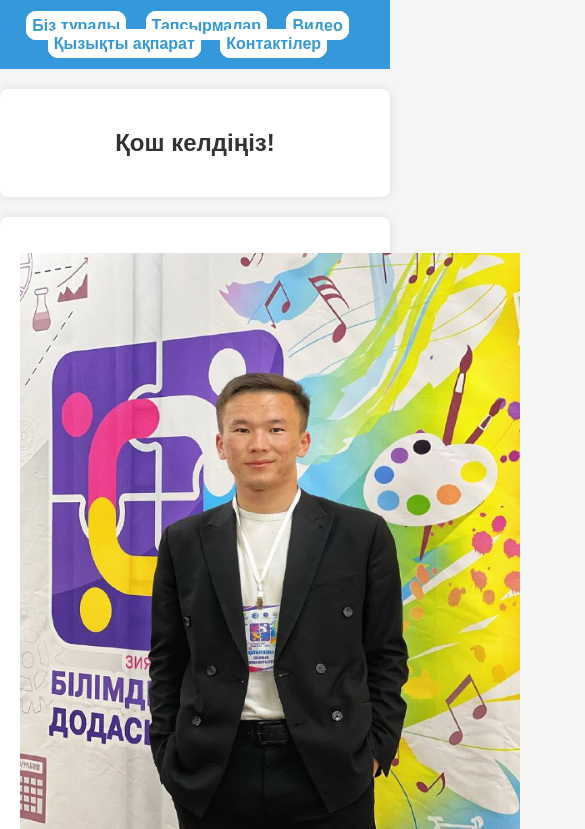
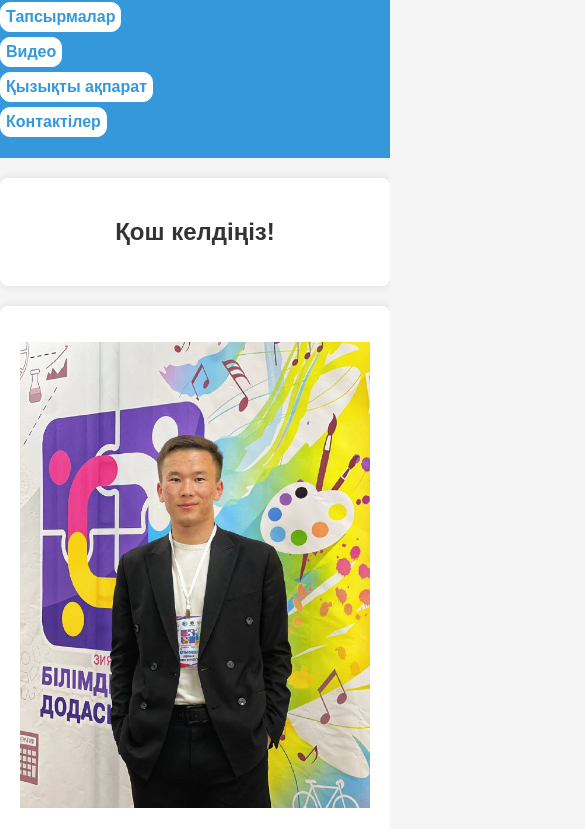
Before and after one commit to inmacnurs/inmac, a plain HTML site: page index.html in a window 390 px wide. Shown: the part 316-1145 px from the top of the page, 585 px wide, since content can reach past the window. Drawn offline with Linux system fonts and the light colour scheme.

Commit message:
Update index.html

```diff
--- a/index.html
+++ b/index.html
@@ -2,9 +2,43 @@
 <html lang="ru">
 <head>
   <meta charset="UTF-8">
+  <!-- Важно для адаптивности на мобильных устройствах -->
   <meta name="viewport" content="width=device-width, initial-scale=1.0">
+
   <title>Школа №1</title>
+
+  <!-- Подключаем Ваш основной файл стилей (если он уже есть) -->
   <link rel="stylesheet" href="styles.css">
+
+  <!-- Добавляем небольшие правки, чтобы страница стала адаптивной -->
+  <style>
+    /* Сброс отступов у элементов (по желанию) */
+    /*
+    * {
+      margin: 0;
+      padding: 0;
+      box-sizing: border-box;
+    }
+    */
+
+    /* Делаем изображения «резиновыми» */
+    img {
+      max-width: 100%;
+      height: auto !important; /* !important переопределяет атрибут height в HTML */
+    }
+
+    /* При узких экранах складываем меню в вертикальный список (примерно до 600px) */
+    @media (max-width: 600px) {
+      nav ul {
+        display: flex;
+        flex-direction: column;
+        align-items: flex-start; /* или center, если хотите по центру */
+      }
+      nav ul li {
+        margin-bottom: 5px;
+      }
+    }
+  </style>
 </head>
 <body>
 
@@ -15,8 +49,8 @@
         </div>
         <nav>
             <ul>
-            <li><a href="index.html">Біз туралы</a></li>
-            <li><a href="about.html">Тапсырмалар</a></li>
+                <li><a href="indexx.html">Біз туралы</a></li>
+                <li><a href="about1.html">Тапсырмалар</a></li>
                 <li><a href="teachers.html">Видео</a></li>
                 <li><a href="bu.html">Қызықты ақпарат</a></li>
                 <li><a href="contact.html">Контактілер</a></li>
@@ -29,24 +63,28 @@
             <center><h2>Қош келдіңіз!</h2></center>
         </section>
         <section>
-            <center><p><img src="nurs.jfif" width=500 height=600 alt="nurs"></p></center>
+            <!-- ширина/высота сохраняются, но будут переопределены max-width и height:auto -->
+            <center><p><img src="nurs.jfif" width="500" height="600" alt="nurs"></p></center>
             <center><h2>Жәнібек Нұрсұлтан Нұрбергенұлы</h2></center>
         </section>
         <section>
             <h2>Мақсатымыз:</h2>
             <li>Мектеп оқушыларының математика пәніне деген қызығушылығын арттыру.</li>
             <li>Ауыл оқушыларына ҰБТ-ге жүйелі түрде дайындалуға мүмкіндік жасау.</li>
+        </section>
     </main>
+
     <main>
       <section>
-            <center><p><img src="qr-99.jpg" width=600 height=700 alt="QR-99"></p></center>
+            <center><p><img src="qr-99.jpg" width="600" height="700" alt="QR-99"></p></center>
         </section>
         <section>
-             <center><p><img src="magaz.jfif" width=500 height=700 alt="nurs"></p></center>
+             <center><p><img src="magaz.jfif" width="500" height="700" alt="nurs"></p></center>
             <center><h2>Математик жас маман ҰБТ-ға дайындауда</h2></center>
-            <!-- Басты бетке қосымша ақпарат -->
+            <!-- Басты бетке доп. информация -->
         </section>
     </main>
+
     <footer>
         <p>&copy; Innovative mathematical cube</p>
     </footer>
```
Lines whose indentation alone changed are shown as unchanged.
